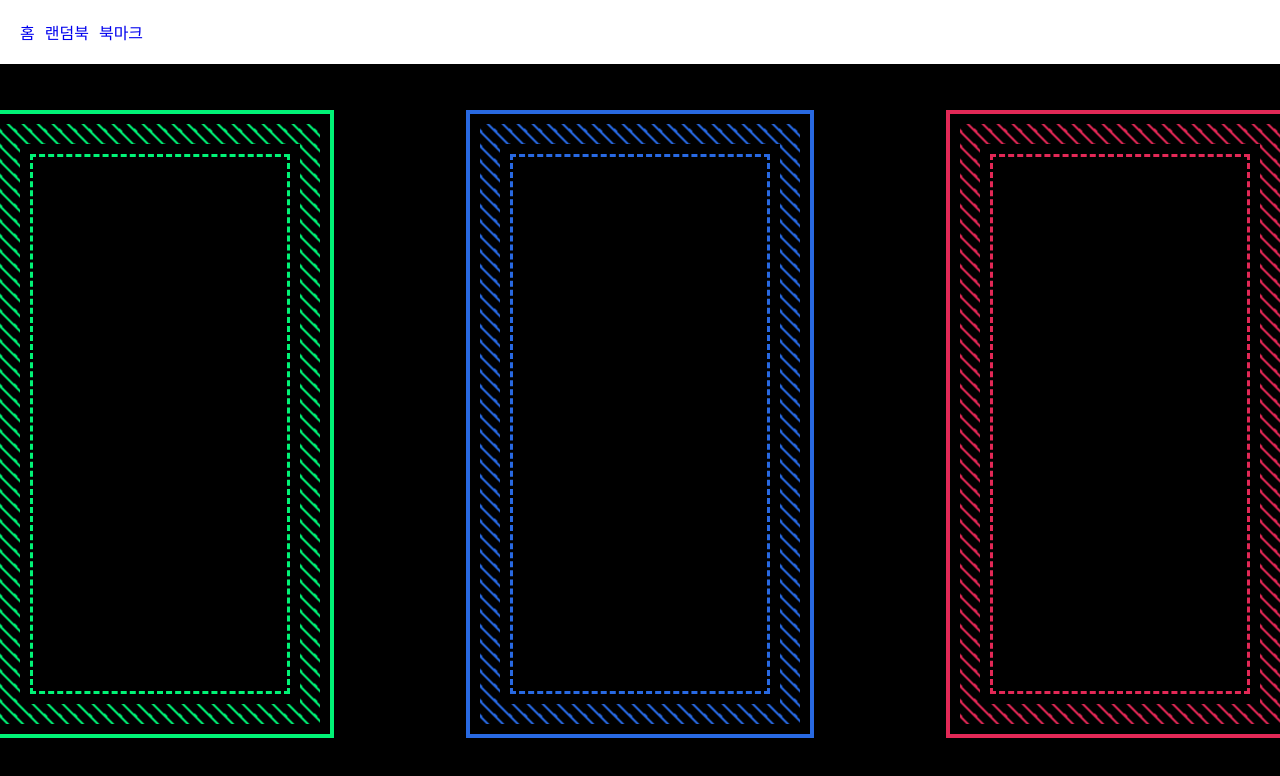
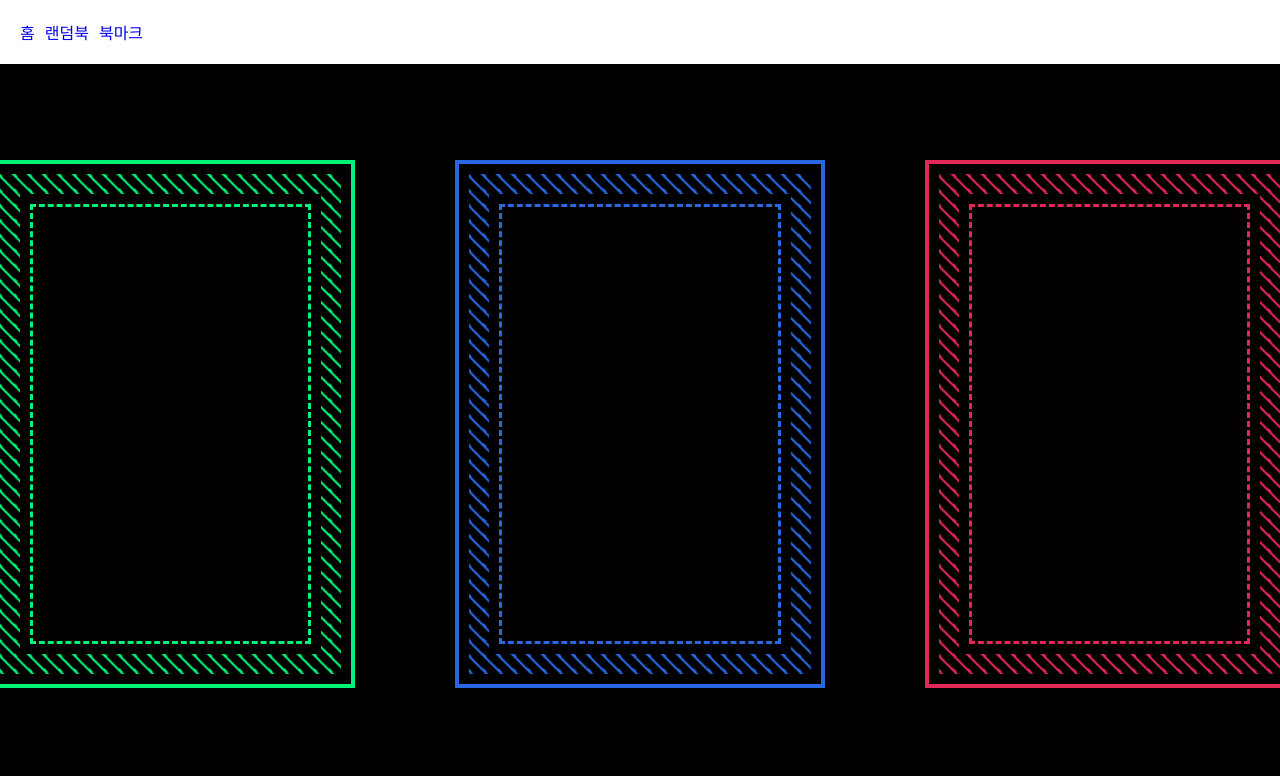
Before and after one commit to KMSfile/AI-book, a Next.js app: page / in a window 1280 px wide. Shown: the top 776 px of the page. Built offline with nearby package versions, Linux system fonts and the light colour scheme.

Commit message:
'mongodel'

```diff
--- a/app/globals.css
+++ b/app/globals.css
@@ -12,7 +12,7 @@
   justify-content: center;
   align-items: center;
   min-height: 90vh;
-  gap: 160px;
+  gap: 10%;
 }
 
 .navbar {
@@ -26,8 +26,8 @@
 
 .box1 {
   position: relative;
-  width: 400px;
-  height: 600px;
+  width: 350px;
+  height: 500px;
   background: linear-gradient(45deg, #00f376 10%, transparent 10%, transparent 50%, #00f376 50%, #00f376 60%, transparent 50%, #00f376 60%, transparent 60%, transparent 100%);
   background-size: 15px 15px;
   box-shadow: 0 0 0 10px #000, 0 0 0 14px #00f376;
@@ -57,8 +57,8 @@
 
 .box2 {
   position: relative;
-  width: 400px;
-  height: 600px;
+  width: 350px;
+  height: 500px;
   background: linear-gradient(45deg, #2869e2 10%, transparent 10%, transparent 50%, #2869e2 50%, #2869e2 60%, transparent 50%, #2869e2 60%, transparent 60%, transparent 100%);
   background-size: 15px 15px;
   box-shadow: 0 0 0 10px #000, 0 0 0 14px #2869e2;
@@ -87,8 +87,8 @@
 
 .box3 {
   position: relative;
-  width: 400px;
-  height: 600px;
+  width: 350px;
+  height: 500px;
   background: linear-gradient(45deg, #e22856 10%, transparent 10%, transparent 50%, #e22856 50%, #e22856 60%, transparent 50%, #e22856 60%, transparent 60%, transparent 100%);
   background-size: 15px 15px;
   box-shadow: 0 0 0 10px #000, 0 0 0 14px #e22856;
```
Also changed, not shown: app/mongodb/page.js (deleted, +0 -13 lines).
